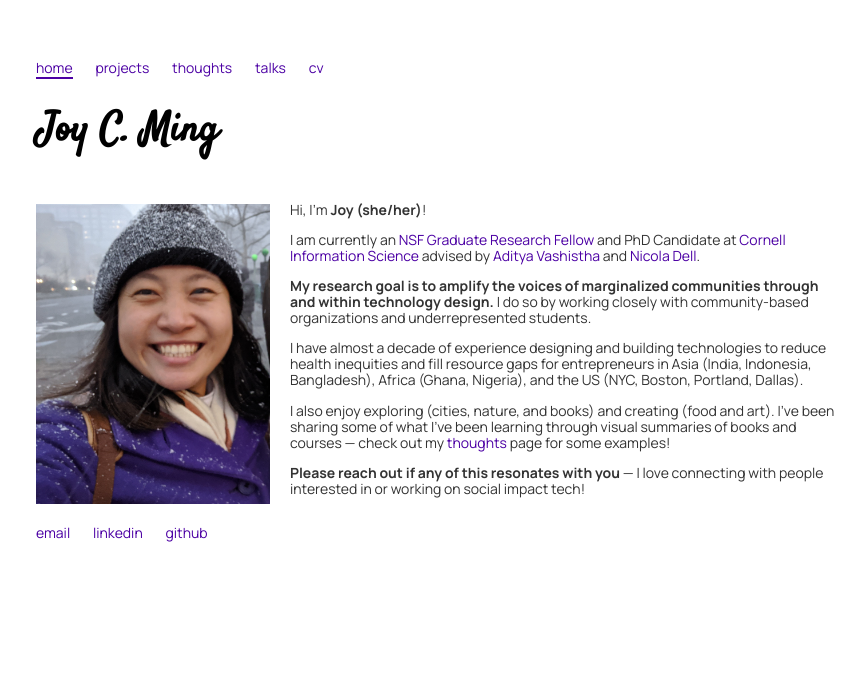
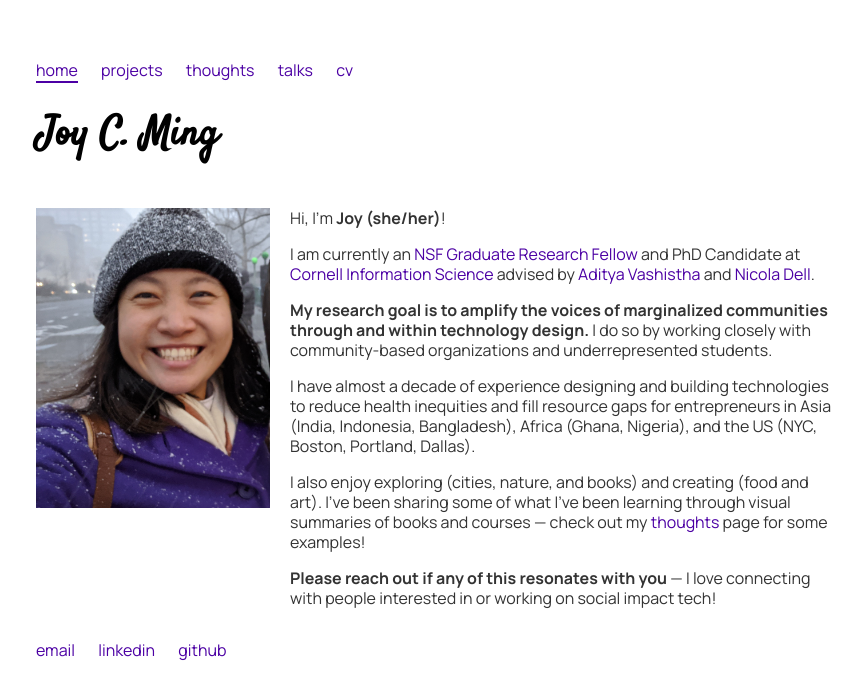
Before and after one commit to jming/jming.github.io, a Jekyll site: the page built from index.html, in a window 1280 px wide. Shown: the top 699 px of the page, without its empty margins (204-1069 px from the left). Built offline with Jekyll 4.4.1, drawn with Linux system fonts in a browser that asks for light colours.

Commit message:
Update font size

```diff
--- a/css/main.css
+++ b/css/main.css
@@ -3,7 +3,7 @@ body { margin: 60px auto; width: 70%; font-family: 'Manrope', 'Sans-Serif'; max-
 a { text-decoration: none; color: #4c00a4; }
 a:hover { border-bottom: 2px solid #4c00a4; }
 
-p, ul { color: #333; line-height: 1.15; font-size: 0.875em;}
+p, ul { color: #333; line-height: 1.25; font-size: 1em;}
 
 .purple { color: #4c00a4; }
 
```
